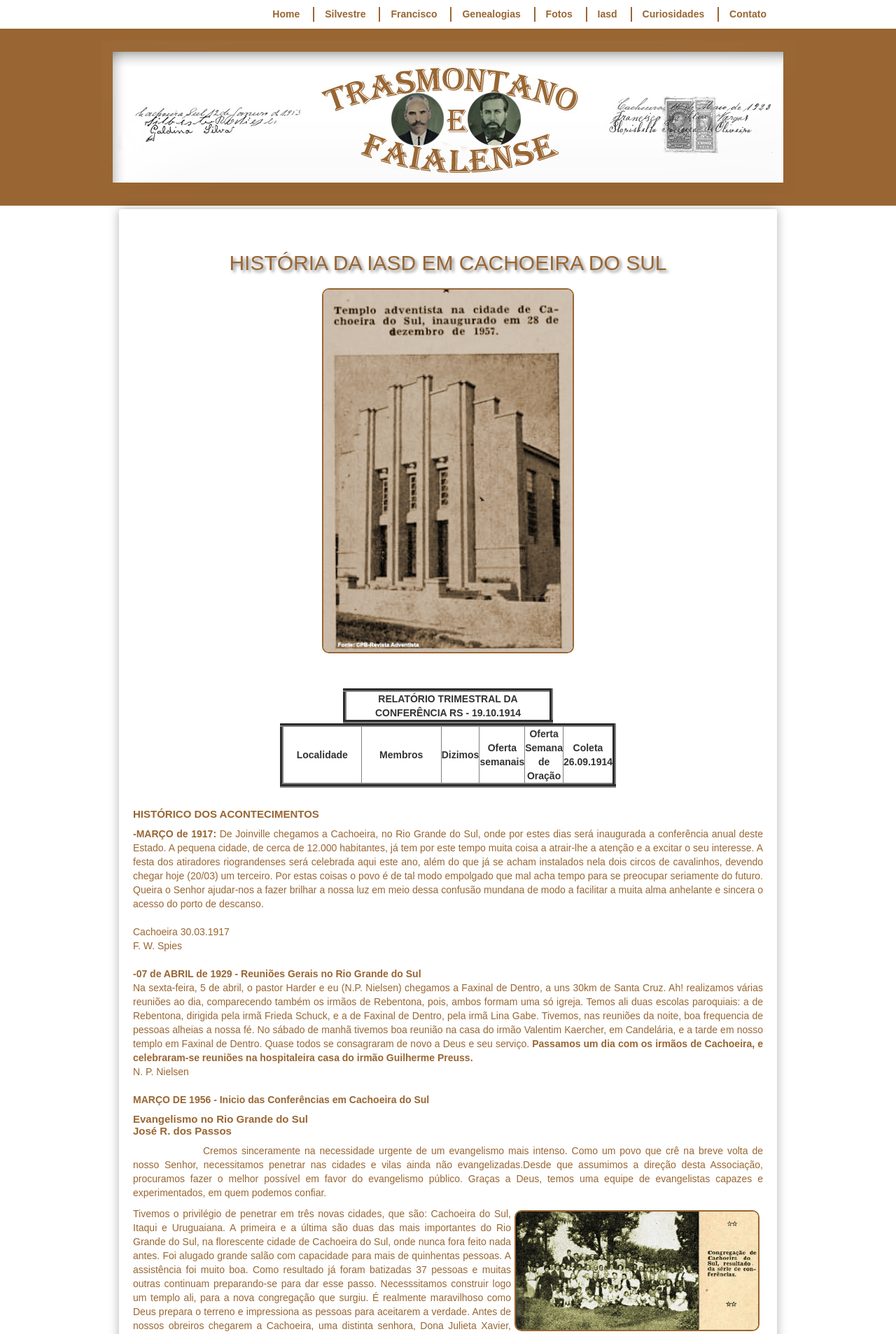
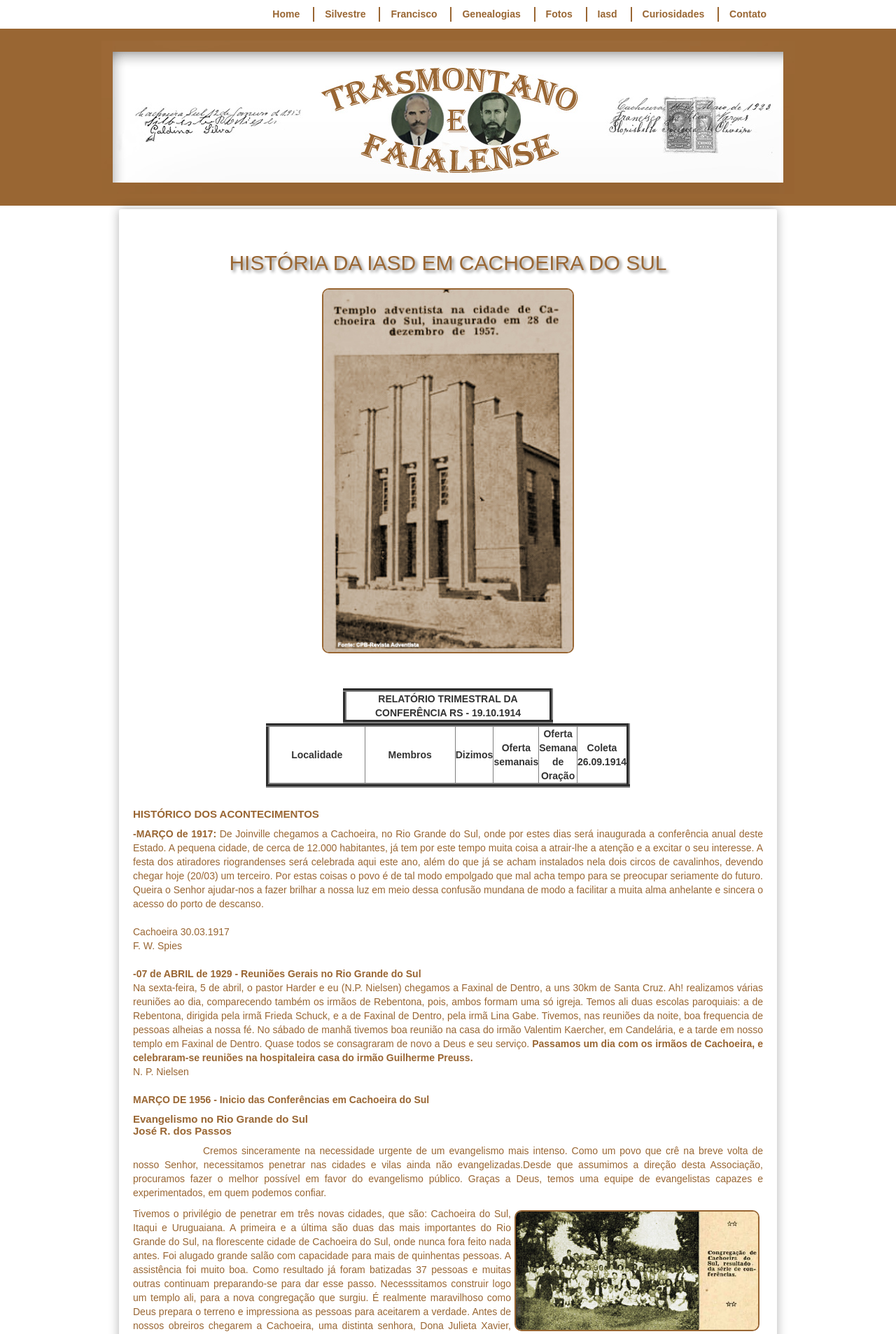
Before and after one commit to claudiovargas1955/claudiovargas1955.github.io, a Jekyll site: the page built from _pages/história-da-iasd-cachoeira.html, in a window 1280 px wide. Shown: the top 1907 px of the page at 70% size. Built offline with Jekyll 4.4.1, drawn with Linux system fonts in a browser that asks for light colours; some web fonts are replaced.

Commit message:
Update história-da-iasd-cachoeira.html

```diff
--- a/_pages/história-da-iasd-cachoeira.html
+++ b/_pages/história-da-iasd-cachoeira.html
@@ -124,10 +124,10 @@
          </tr>
 
 
-    <table border="5px" color="#ffffff" width="480px"  cellspacing="0px" cellpadding="0px">
+    <table border="5px" color="#ffffff" width="520px"  cellspacing="0px" cellpadding="0px">
          <tr>
-           <td align="center" width="250px"><b>Localidade</b></td>
-           <td align="center" width="30px"><b>Membros</b></td>
+           <td align="center" width="300px"><b>Localidade</b></td>
+           <td align="center" width="20px"><b>Membros</b></td>
            <td align="center" width="50px"><b>Dizimos</b></td>
            <td align="center" width="50px"><b>Oferta semanais</b></td>
            <td align="center" width="50px"><b>Oferta Semana de Oração </b</td>
```
